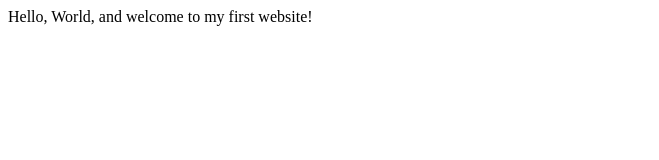
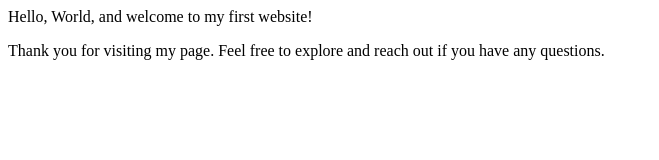
Before and after one commit to myarae58/myarae58.github.io, a plain HTML site: page index.html in a window 1280 px wide. Shown: the whole page, without its empty margins (0-659 px from the left). Drawn offline with Linux system fonts and the light colour scheme.

Commit message:
SKills check 1
To update your code:

add a meta element naming yourself as the author of the page.
change the title to display a name and job title
wrap the existing text in paragraph tags
add a new paragraph with a brief message to your users.

```diff
--- a/index.html
+++ b/index.html
@@ -3,9 +3,17 @@
     <head>
         <meta charset="utf-8">
         <meta name="viewport" content="width=device-width, initial-scale=1.0">
-        <title>My First Website</title>
+        <meta name="author" content="Your Name">
+        <title>Mya- Skills check 1</title>
+         <title>My First Website</title>
     </head>
     <body>
-       Hello, World, and welcome to my first website!
+       Hello, World, and welcome to my first website!<p>
+    </p>
+
+    <p>
+        Thank you for visiting my page. Feel free to explore and reach out if you have any questions.
+    </p>
+</body>
     </body>
 </html>
```
